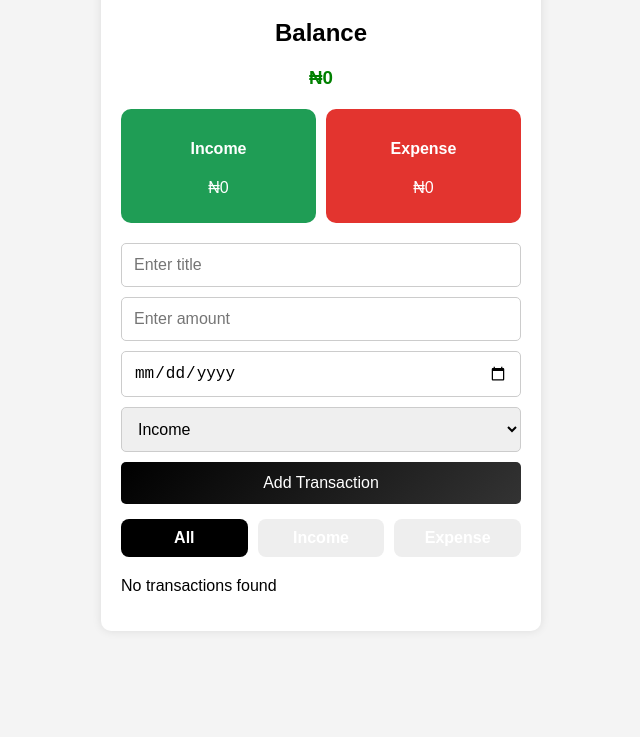
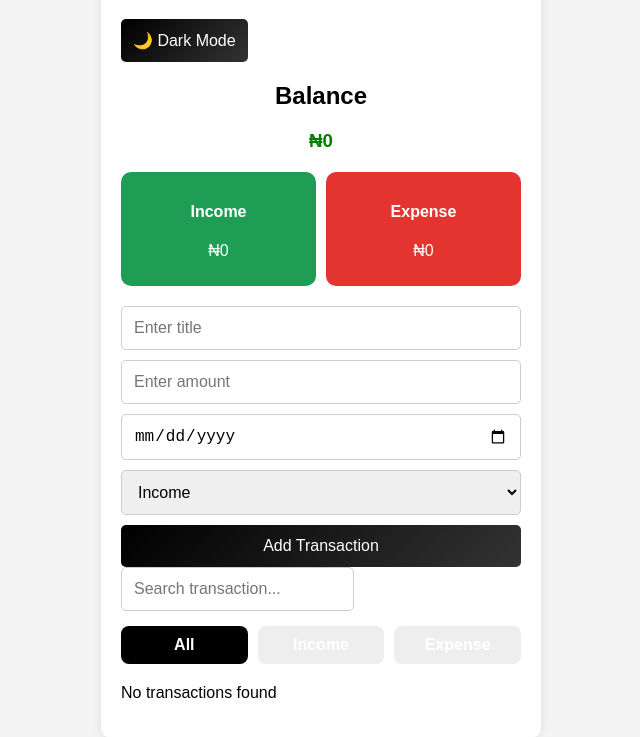
Before and after one commit to Funds7/expense-tracker-v2, a plain HTML site: page index.html in a window 1280 px wide. Shown: the part 101-838 px from the top of the page, without its empty margins (319-959 px from the left). Before the commit the page ends 800 px from the top, so only its background shows below. Drawn offline with Linux system fonts and the light colour scheme.

Commit message:
Update index.html

```diff
--- a/index.html
+++ b/index.html
@@ -10,6 +10,7 @@
 
   <div class="container">
     <h1>Expense Tracker</h1>
+<button id="darkToggle">🌙 Dark Mode</button>
 
 <div class="balance-box">
   <h2>Balance</h2>
@@ -43,7 +44,11 @@
 
 <button type="submit">Add Transaction</button>
     </form>
-
+<input
+  type="text"
+  id="search"
+  placeholder="Search transaction..."
+/>
     <div class="filter-box">
   <button class="filter-btn active" data-filter="all">All</button>
   <button class="filter-btn" data-filter="income">Income</button>
```
